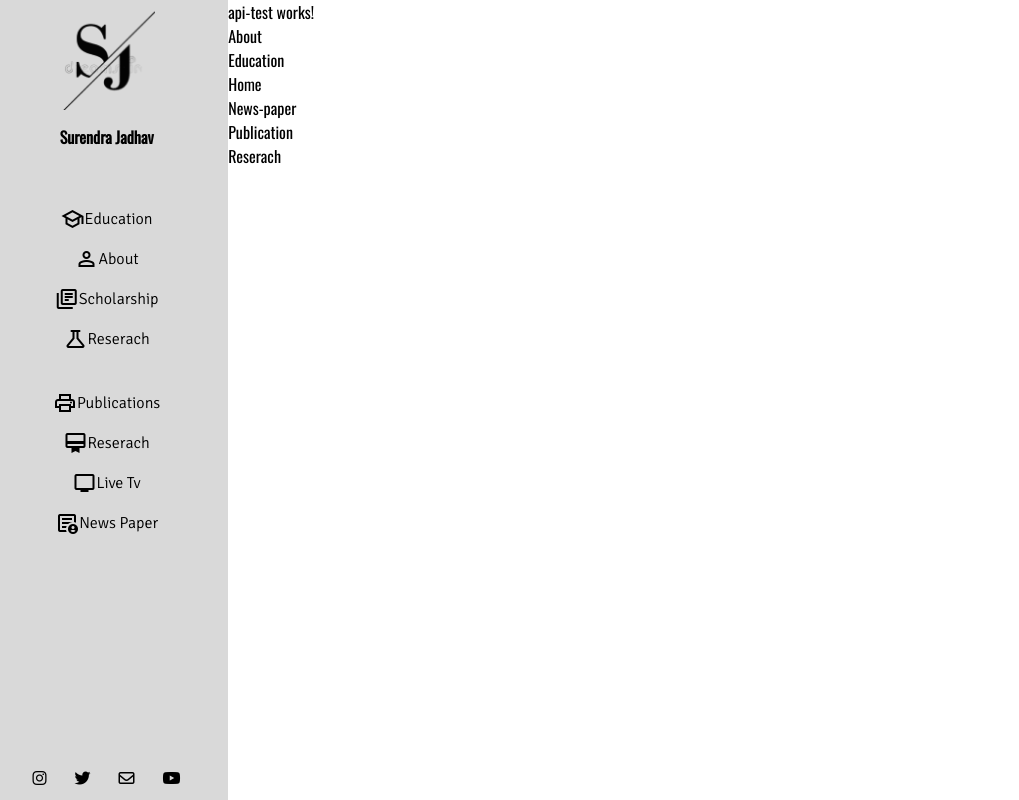
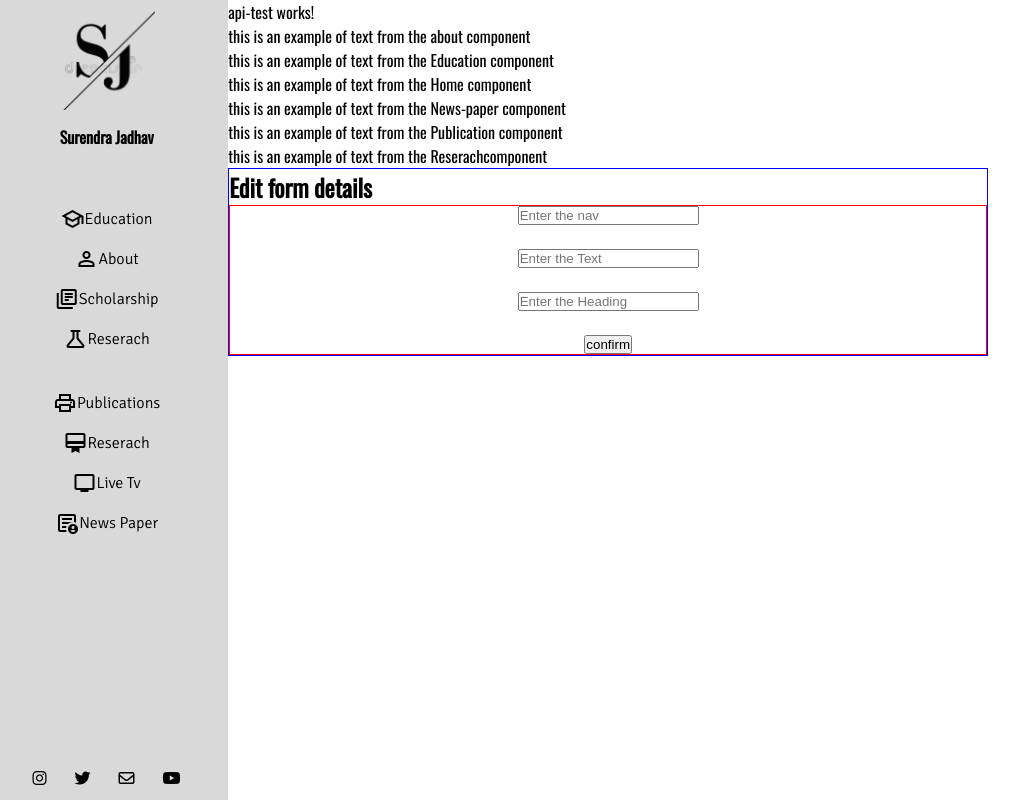
Before and after one commit to MinalSalvi/Portfolio_FE, an Angular app: page /login-page in a window 1280 px wide. Shown: the whole page, without its empty margins (15-1034 px from the left). Built offline with nearby package versions, Linux system fonts and the light colour scheme.

Commit message:
API test1

```diff
--- a/src/app/api-test/api-test.component.css
+++ b/src/app/api-test/api-test.component.css
@@ -0,0 +1,13 @@
+.form{
+  display: flex;
+  width: fill;
+  flex-direction: column;
+  justify-content: center;
+  align-items: center;
+  border: 1px solid red;
+}
+
+.under{
+  border: 1px solid blue;
+  width: 95vh;
+}
--- a/src/app/api-test/api-test.component.html
+++ b/src/app/api-test/api-test.component.html
@@ -1,12 +1,30 @@
-<p>api-test works!</p>
-<ul>
-    <li *ngFor="let a of port">
-      {{a.Nav}}
+<div class="display">
 
 
+  <p>api-test works!</p>
+  <ul>
+    <li *ngFor="let a of port">
+      {{a.text}}
+    </li>
+  </ul>
 
-    </li>
+  <div class="under">
+    <form>
+      <h2>
+        Edit form details
+      </h2>
+      <div class="form">
 
 
+      <input type="text" aria-label="Nav" placeholder="Enter the nav ">
+      <br>
+      <input type="text" aria-label="Text" placeholder="Enter the Text ">
+      <br>
+      <input type="text" aria-label="Heading" placeholder="Enter the Heading ">
+      <br>
+      <button type="submit"> confirm</button>
 
-</ul>
+    </div>
+    </form>
+  </div>
+</div>
```
